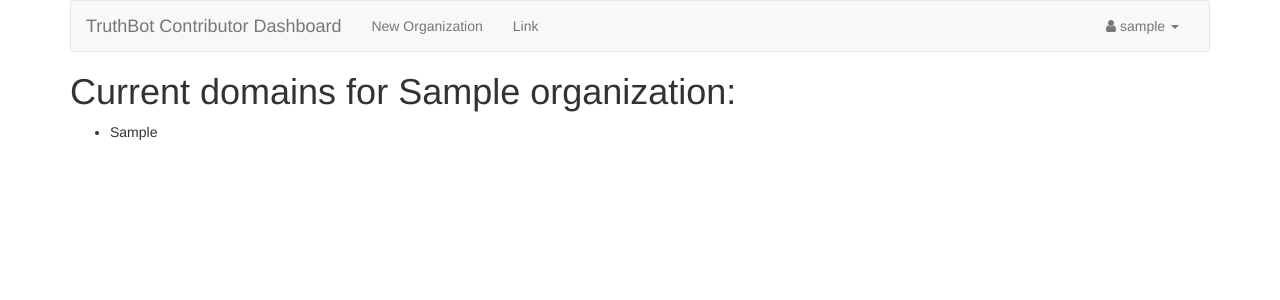
After one commit to Jaxkr/Truthbot.org, a Django app: page /dashboard/organization-domains/1/ in a window 1280 px wide. The commit adds this page. Shown: the top 300 px of the page. Run offline with Django 3.2, Linux system fonts and the light colour scheme; a user stored in the database is signed in; tables that the repository leaves empty hold one stand-in row (values such as "Sample post"); some libraries are stand-ins or nearby versions.

Commit message:
renamed some stuff

```diff
--- a/TruthBot/dashboard/admin.py
+++ b/TruthBot/dashboard/admin.py
@@ -4,5 +4,5 @@ from .models import *
 # Register your models here.
 
 admin.site.register(WebPage)
-admin.site.register(OrganizationHost)
+admin.site.register(OrganizationDomain)
 admin.site.register(Organization)
--- a/TruthBot/dashboard/forms.py
+++ b/TruthBot/dashboard/forms.py
@@ -7,3 +7,6 @@ class NewOrganization(forms.Form):
 	name = forms.CharField(widget=forms.TextInput(attrs={'class': 'form-control'}), max_length=300)
 	logo = forms.ImageField(widget=forms.ClearableFileInput(attrs={'class': 'form-control'}))
 	info_url = forms.CharField(validators=[url_validator], widget=forms.TextInput(attrs={'class': 'form-control'}), max_length=2083)
+
+class AddDomain(forms.Form):
+	domain = forms.CharField(widget=forms.TextInput(attrs={'class': 'form-control'}), max_length=150)
--- a/TruthBot/dashboard/models.py
+++ b/TruthBot/dashboard/models.py
@@ -9,8 +9,8 @@ class WebPage(models.Model):
 	def __str__(self):
 		return self.title
 
-class OrganizationHost(models.Model):
-	url = models.CharField(max_length=200)
+class OrganizationDomain(models.Model):
+	domain = models.CharField(max_length=200)
 
 	def __str__(self):
 		return self.url
@@ -20,7 +20,7 @@ class Organization(models.Model):
 	description = models.CharField(max_length=1000, blank=False)
 	logo = models.ImageField()
 	url = models.CharField(max_length=2083, blank=False)
-	site_urls = models.ManyToManyField('OrganizationHost')
+	site_domains = models.ManyToManyField('OrganizationDomain')
 	child_organizations = models.ManyToManyField('Organization', blank=True)
 
 	def __str__(self):
--- a/TruthBot/dashboard/templates/dashboard/organization_info.html
+++ b/TruthBot/dashboard/templates/dashboard/organization_info.html
@@ -2,7 +2,7 @@
 
 {% block maincontent %}
 <div class="row">
-<a href=""
+<a href="{% url "organizationdomains" org.pk %}" class="btn btn-default">Edit Domains</a>
 </div>
 <div class="row">
 	<div class="col-md-6">
--- /dev/null
+++ b/TruthBot/dashboard/templates/dashboard/organization_modify_domains.html
@@ -0,0 +1,10 @@
+{% extends "base.html" %}
+
+{% block maincontent %}
+<h1>Current domains for {{ org.name }}:</h1>
+<ul>
+{% for domain in org.site_domains.all %}
+<li>{{ domain.domain }}</li>
+{% endfor %}
+</ul>
+{% endblock %}
--- a/TruthBot/dashboard/urls.py
+++ b/TruthBot/dashboard/urls.py
@@ -6,4 +6,5 @@ urlpatterns = [
     url(r'^$', views.dash_index, name='dashboard'),
     url(r'new-organization/$', views.organization_new, name='organizationnew'),
     url(r'organization/(?P<organization_pk>\d+)/$', views.organization_info, name='organizationinfo'),
+    url(r'organization-domains/(?P<organization_pk>\d+)/$', views.organization_modify_domains, name='organizationdomains'),
 ]
--- a/TruthBot/dashboard/views.py
+++ b/TruthBot/dashboard/views.py
@@ -35,3 +35,9 @@ def organization_info(request, organization_pk):
 	org = Organization.objects.get(pk=organization_pk)
 
 	return render(request, 'dashboard/organization_info.html', {'org': org})
+
+@login_required
+def organization_modify_domains(request, organization_pk):
+	org = Organization.objects.get(pk=organization_pk)
+
+	return render(request, 'dashboard/organization_modify_domains.html', {'org': org})
```
